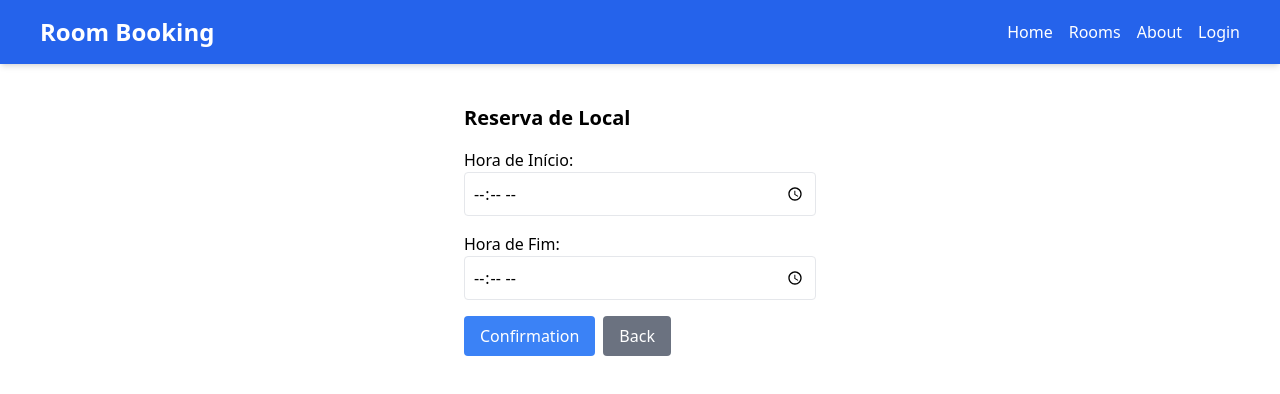
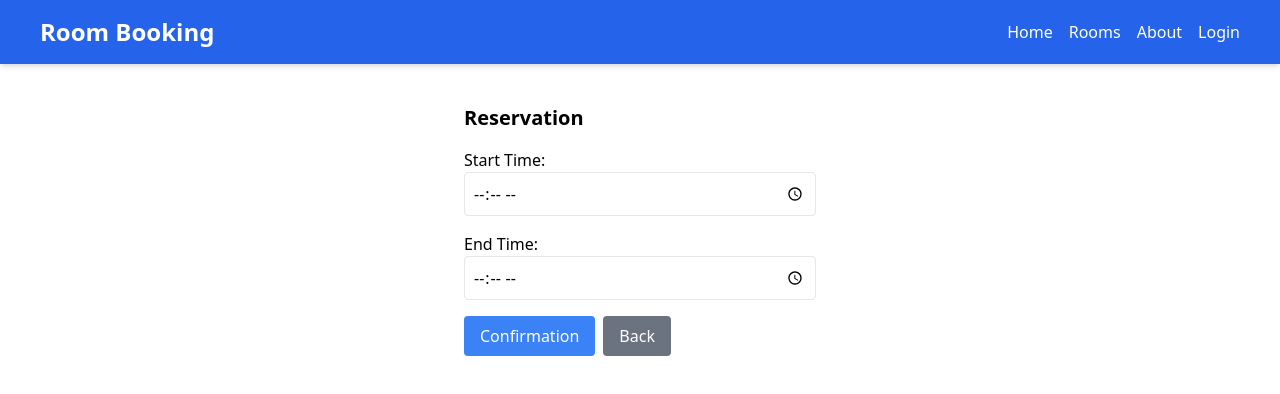
Before and after one commit to ibsenquaresma/reservation-system.App-Front, a React (Create React App) app: page /reservation-room/1 in a window 1280 px wide. Shown: the top 394 px of the page. Built offline with nearby package versions, Linux system fonts and the light colour scheme.

Commit message:
Modification text Reservation Room

```diff
--- a/src/pages/ReservationRoom.tsx
+++ b/src/pages/ReservationRoom.tsx
@@ -2,10 +2,10 @@ import React, { useState, useEffect } from 'react'
 import { useParams, useNavigate } from 'react-router-dom'
 
 export default function ReservaLocal() {
-  const [horaInicio, setHoraInicio] = useState("");
-  const [horaFim, setHoraFim] = useState("");
+  const [horaInicio, setTimeStart] = useState("");
+  const [horaFim, setTimeEnd] = useState("");
   const navigate = useNavigate()
-  const handleConfirmar = () => {
+  const handleConfirm = () => {
     alert(`Reserva confirmada das ${horaInicio} às ${horaFim}`);
   };
 
@@ -15,27 +15,27 @@ export default function ReservaLocal() {
 
   return (
     <div className="flex flex-col gap-4 p-4 max-w-sm mx-auto">
-      <h2 className="text-xl font-bold">Reserva de Local</h2>
+      <h2 className="text-xl font-bold">Reservation</h2>
       <label className="flex flex-col">
-        Hora de Início:
+        Start Time:
         <input
           type="time"
           value={horaInicio}
-          onChange={(e) => setHoraInicio(e.target.value)}
+          onChange={(e) => setTimeStart(e.target.value)}
           className="border p-2 rounded"
         />
       </label>
       <label className="flex flex-col">
-        Hora de Fim:
+        End Time:
         <input
           type="time"
           value={horaFim}
-          onChange={(e) => setHoraFim(e.target.value)}
+          onChange={(e) => setTimeEnd(e.target.value)}
           className="border p-2 rounded"
         />
       </label>
       <div className="flex gap-2">
-        <button onClick={handleConfirmar} className="bg-blue-500 text-white px-4 py-2 rounded hover:bg-blue-600">Confirmation</button>
+        <button onClick={handleConfirm} className="bg-blue-500 text-white px-4 py-2 rounded hover:bg-blue-600">Confirmation</button>
         <button onClick={handleBack} className="bg-gray-500 text-white px-4 py-2 rounded hover:bg-gray-600">Back</button>
       </div>
     </div>
```
